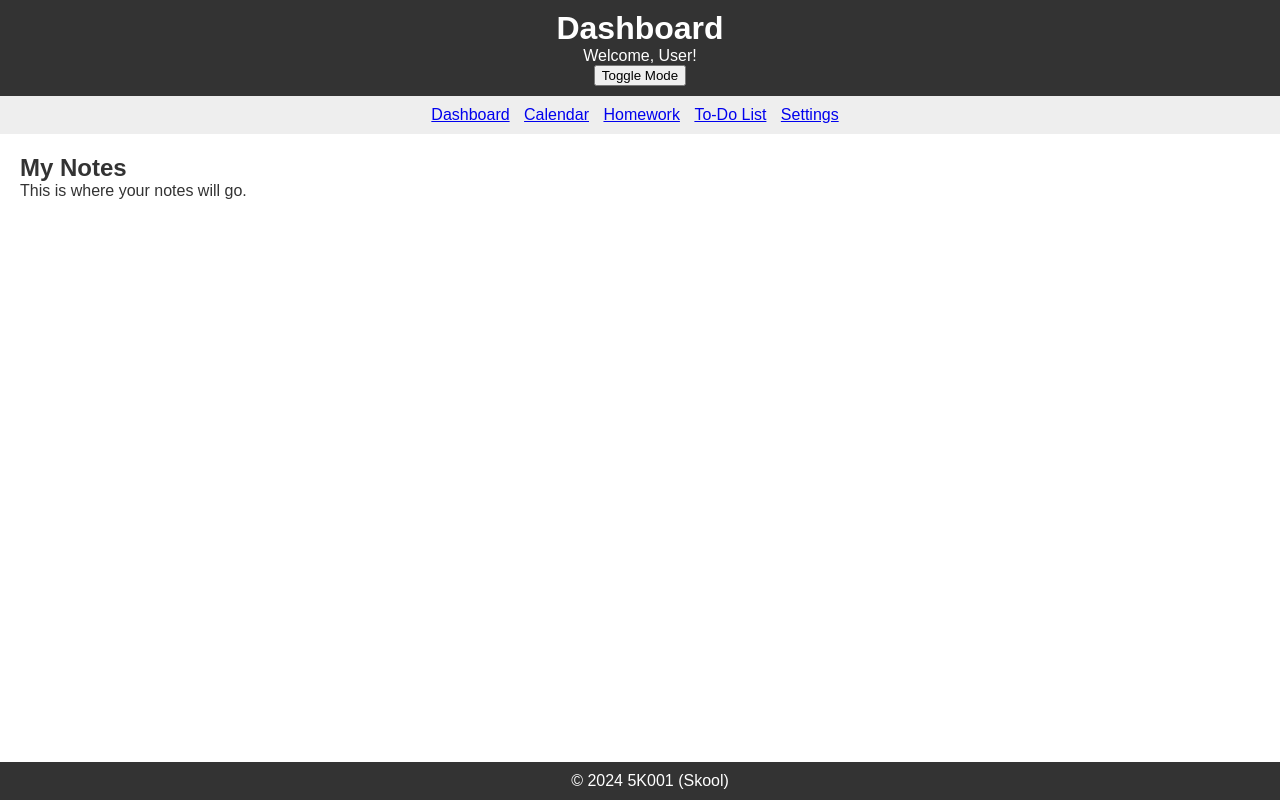
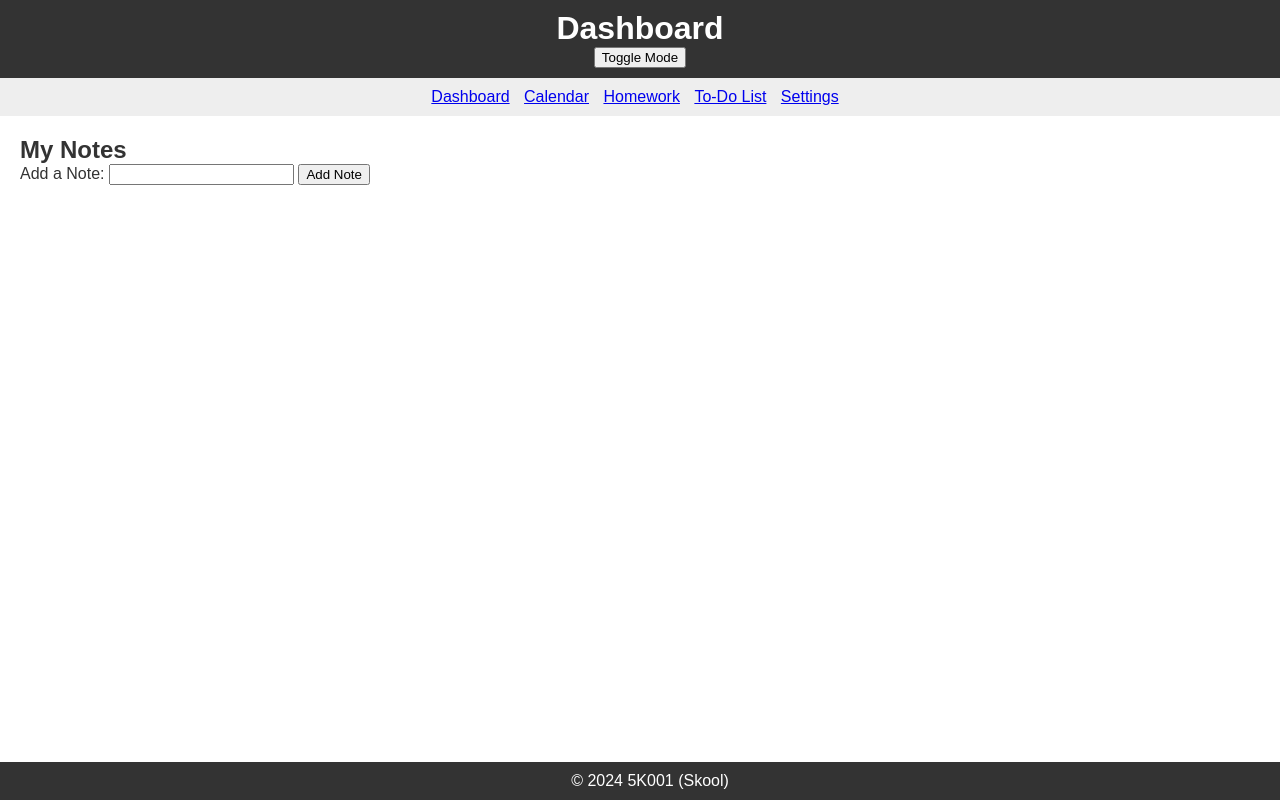
Before and after one commit to ProCoder36908/5k001, a plain HTML site: page index.html in a window 1280 px wide. Drawn offline with Linux system fonts and the light colour scheme.

Commit message:
Update index.html

```diff
--- a/index.html
+++ b/index.html
@@ -14,7 +14,8 @@
 <body class="light-mode">
     <header>
         <h1>Dashboard</h1>
-        <p id="username-display">Welcome, <span id="user-display">User</span>!</p>
+        <!-- Display welcome message with the username -->
+        <p id="welcome-message"></p>
         <button onclick="toggleMode()">Toggle Mode</button>
     </header>
     <nav>
@@ -32,8 +33,15 @@
         <!-- Notes Section -->
         <div id="notes-section">
             <h2>My Notes</h2>
-            <p>This is where your notes will go.</p>
-            <!-- Add more content as needed -->
+            <ul id="notes-list">
+                <!-- Existing notes will go here -->
+            </ul>
+            <!-- Form for adding notes -->
+            <form id="note-form">
+                <label for="note">Add a Note:</label>
+                <input type="text" id="note" required>
+                <button type="button" onclick="addNote()">Add Note</button>
+            </form>
         </div>
     </section>
     <footer>
@@ -42,6 +50,32 @@
     <script>
         // Call setUsername function on page load
         setUsername();
+
+        // Function to add a new note
+        function addNote() {
+            const noteInput = document.getElementById('note');
+            const notesList = document.getElementById('notes-list');
+
+            const newNote = noteInput.value.trim();
+            if (newNote !== '') {
+                // Create a new list item
+                const listItem = document.createElement('li');
+                listItem.textContent = newNote;
+
+                // Append the new note to the list
+                notesList.appendChild(listItem);
+
+                // Clear the input field
+                noteInput.value = '';
+            }
+        }
+
+        // Get the username from localStorage and display a welcome message
+        const storedUsername = localStorage.getItem('username');
+        const welcomeMessage = document.getElementById('welcome-message');
+        if (storedUsername) {
+            welcomeMessage.textContent = `Welcome, ${storedUsername}!`;
+        }
     </script>
 </body>
 </html>
```
